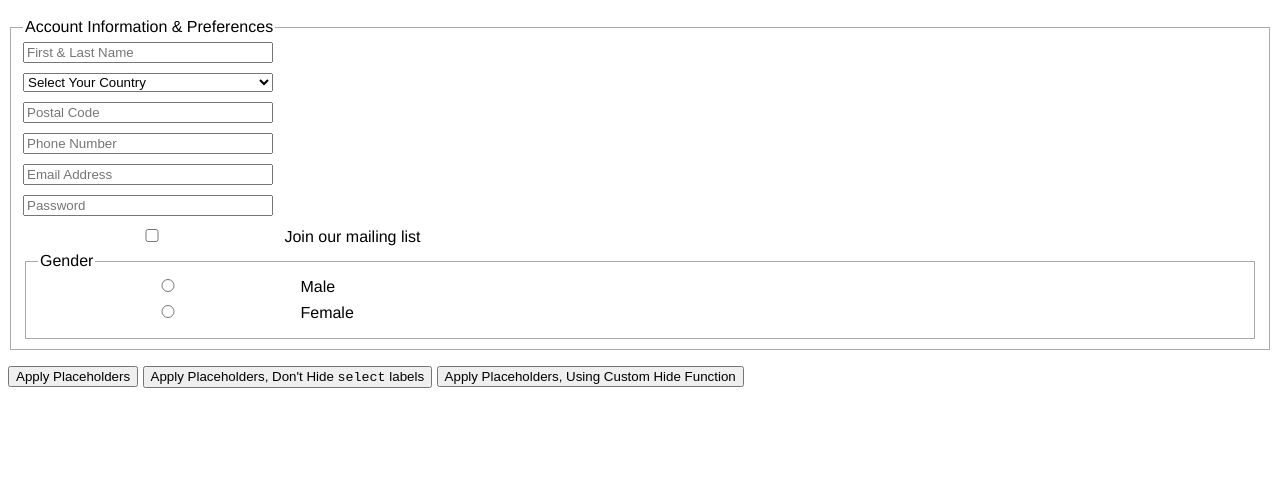
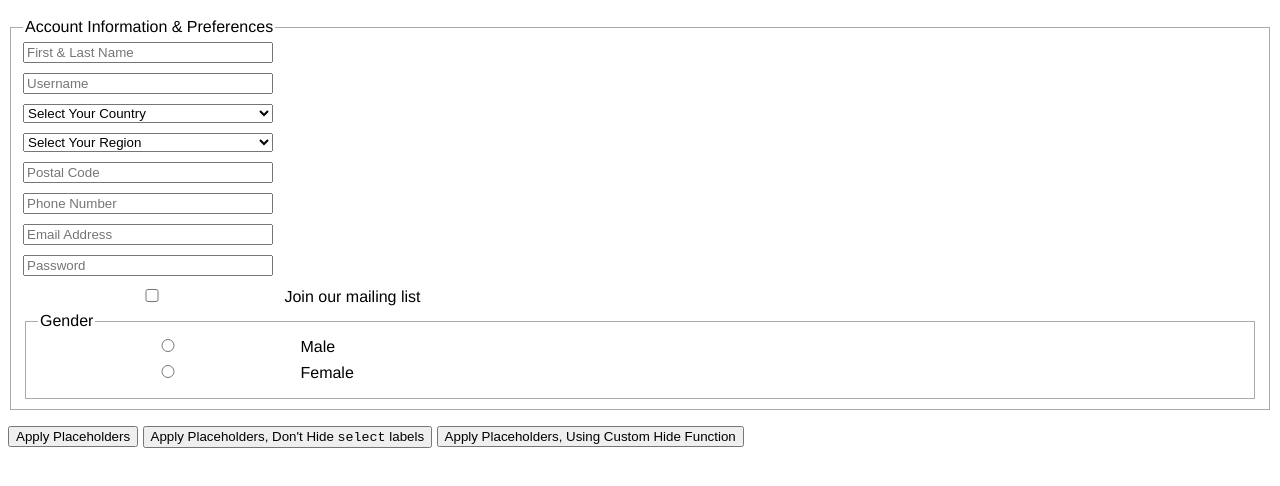
Before and after one commit to foo4u/jquery-html5placeholders, a plain HTML site: page demo.html in a window 1280 px wide. Both pictures are taken after a click on the button "Apply Placeholders". Shown: the part 48-534 px from the top of the page. Drawn offline with nearby package versions, Linux system fonts and the light colour scheme.

Commit message:
Added support for form inputs containing non-word chars
The Spring Framework, for example represents nested paths
using dot notation (e.g. order.address.firstName).  Previous
versions would fail when such fields were encountered.  This
change encloses the field name in quotes to fix the issue.

```diff
--- a/demo.html
+++ b/demo.html
@@ -32,12 +32,24 @@
 				<div><label for="name">First &amp; Last Name</label></div>
 				<div><input id="name" type="text" name="name" /></div>
 
+				<div><label for="user.name">Username</label></div>
+				<div><input id="user.name" type="text" name="user.name" /></div>
+
 				<div><label for="country">Country</label></div>
 				<div>
 					<select id="country" name="country" placeholder"">
 						<option value="">Select Your Country</option>
 						<option value="US">United States</option>
 						<option value="CA">Canada</option>
+					</select>
+				</div>
+
+				<div><label for="country.region">Region</label></div>
+				<div>
+					<select id="country.region" name="country.region" placeholder"">
+						<option value="">Select Your Region</option>
+						<option value="US">A</option>
+						<option value="CA">B</option>
 					</select>
 				</div>
 
--- a/jquery.html5placeholders.js
+++ b/jquery.html5placeholders.js
@@ -39,7 +39,7 @@
 				$form.find('input').each(function() {
 
 					var $field = $(this),
-						$label = $form.find('label[for=' + $field.attr('id') +']').first();
+						$label = $form.find('label[for=\'' + $field.attr('id') +'\']').first();
 
 					if($label.length && inputTypeSupported( $field )) {
 						$field.attr('placeholder', $label.text());
@@ -50,7 +50,7 @@
 				// hide select labels if requested
 				if( settings.hideSelectLabels ) {
 					$form.find('select').each(function() {
-						settings.hideMethod($form.find('label[for=' + $(this).attr('id') +']'));
+						settings.hideMethod($form.find('label[for=\'' + $(this).attr('id') +'\']'));
 					});
 				}
 			}
```
